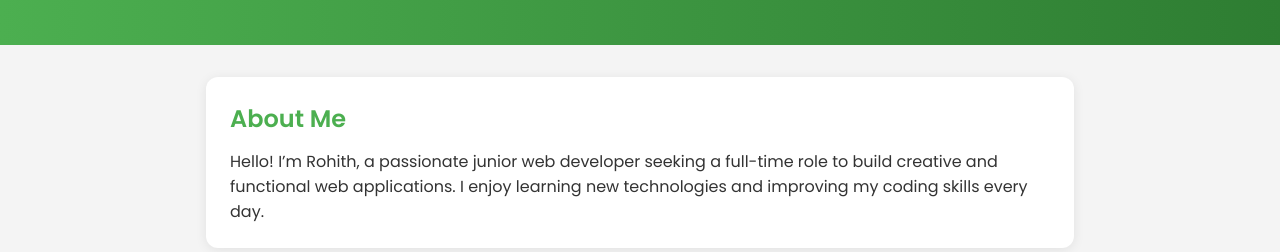
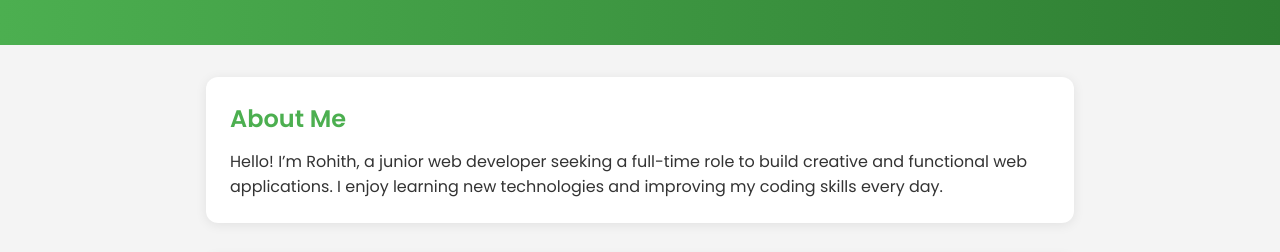
Before and after one commit to rohi-t-04/Myprofile, a plain HTML site: page index.html in a window 1280 px wide. Shown: the part 541-793 px from the top of the page. Drawn offline with Linux system fonts and the light colour scheme.

Commit message:
Update index.html

```diff
--- a/index.html
+++ b/index.html
@@ -165,7 +165,7 @@
     <main>
         <section id="about">
             <h2>About Me</h2>
-            <p>Hello! I’m Rohith, a passionate junior web developer seeking a full-time role to build creative and functional web applications. I enjoy learning new technologies and improving my coding skills every day.</p>
+            <p>Hello! I’m Rohith, a junior web developer seeking a full-time role to build creative and functional web applications. I enjoy learning new technologies and improving my coding skills every day.</p>
         </section>
 
         <section id="skills">
```
